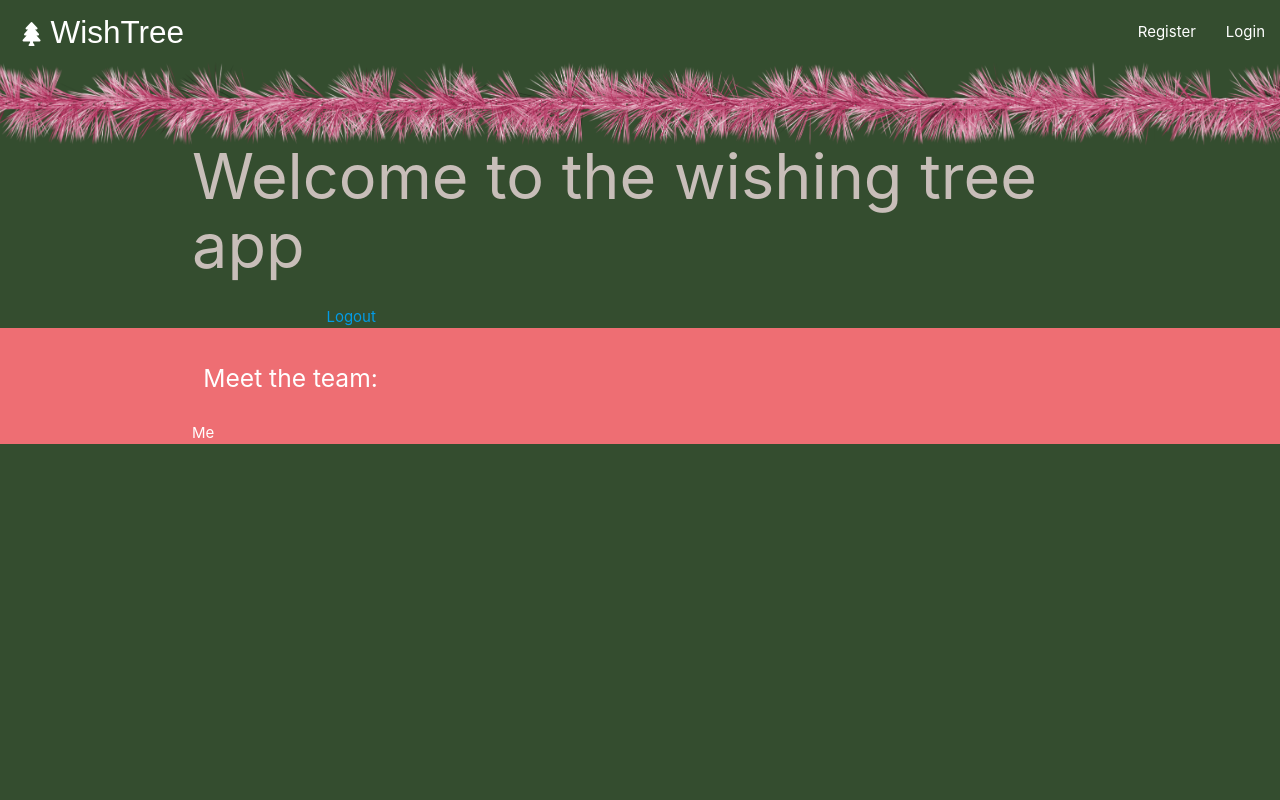
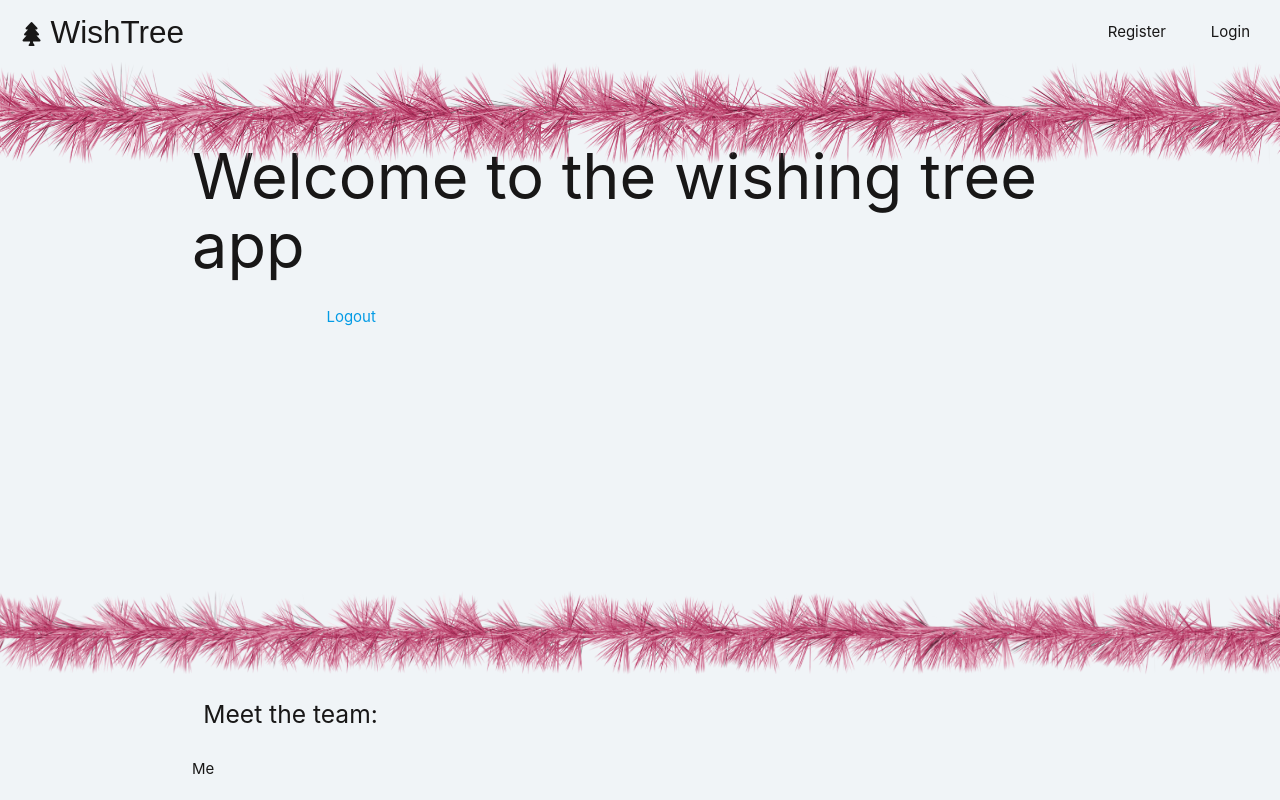
Before and after one commit to marina601/team11-CI-Christmas-Hackathon, a Flask app: page / in a window 1280 px wide. Run offline with Flask 2, Linux system fonts and the light colour scheme; data that the repository does not hold is empty; some libraries are stand-ins or nearby versions; some web fonts are replaced.

Commit message:
Footer base styles applied and flex added to body to ensure footer stays to bottom of page regardless of content height

```diff
--- a/static/css/style.css
+++ b/static/css/style.css
@@ -4,9 +4,11 @@
 :root {
     --green: #344D2F;
     --red: #A81817;
+    --dk-red: #811f1f;
     --silver: #C8BEB9;
     --yellow: #FAC57D;
     --off-white: #f0f4f7;
+    --dark: #181717;
 }
 
     /* CSS Reset */
@@ -17,8 +19,15 @@
 }
 
 body {
-    background-color: var(--green);
-    color: var(--silver);
+    background-color: var(--off-white);
+    color: var(--dark);
+    display: flex;
+    flex-direction: column;
+    min-height: 100vh;
+}
+
+#main-container {
+    flex: 1;
 }
 
     /* Navbar */
@@ -53,6 +62,7 @@ nav .brand-logo {
     flex-direction: row;
     align-items: baseline;
     font-family: 'Fuzzy Bubbles', sans-serif;
+    color: var(--dark);
 }
 
 nav .brand-logo i {
@@ -60,8 +70,14 @@ nav .brand-logo i {
     float: none;
 }
 
+#nav-mobile li a {
+    color: var(--dark);
+    margin-right: 1rem;
+}
+
 .sidenav-trigger i {
     font-size: 3rem;
+    color: var(--red);
 }
 
 .sidenav-trigger i:hover{
@@ -69,6 +85,7 @@ nav .brand-logo i {
     animation-duration: 1000ms;
     animation-iteration-count: 1;
     animation-timing-function: ease-out;
+    color: var(--dk-red);
 }
 
 @keyframes shake {
@@ -106,6 +123,26 @@ nav .brand-logo i {
     text-align: center;
 }
 
+/* Footer */
+
+footer {
+    background-color: transparent;
+    color: var(--dark);
+}
+
+footer::before {
+    content: '';
+    display: block;
+    height: 90px;
+    background-image: url(../images/tinsel.png);
+    background-repeat: no-repeat;
+    background-position: center center;
+    background-size: cover;
+    position: relative;
+    top: -5px;
+    filter: hue-rotate(90deg);
+}
+
 /* Media Queries */
 
 @media (min-width: 992px) {
@@ -118,3 +155,9 @@ nav .brand-logo i {
         top: 60px;
     }
 }
+
+@media screen and (min-width: 1200px) {
+    .nav-wrapper::after {
+        height: 110px;
+    }
+}
--- a/templates/base.html
+++ b/templates/base.html
@@ -28,7 +28,7 @@
   <!-- Navbar component injection -->
   {% include 'components/_navbar.html' %}
 
-  <main class="container">
+  <main class="container" id="main-container">
     <!-- Flash Messages-->
     {% with messages = get_flashed_messages() %}
     {% if messages %}
--- a/templates/components/_footer.html
+++ b/templates/components/_footer.html
@@ -1,4 +1,4 @@
-<footer class="page-footer">
+<footer>
     <div class="container">
         <div class="row">
             <h5 class="col s12">Meet the team:</h5>
```
